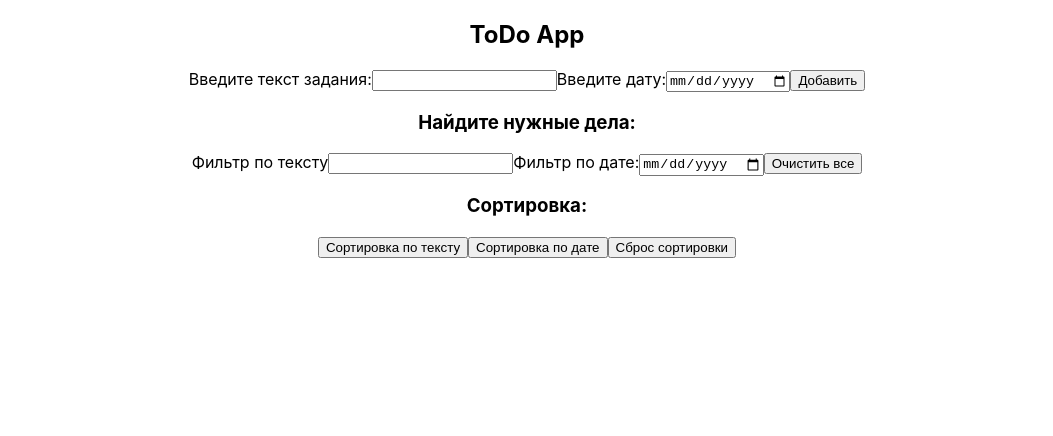
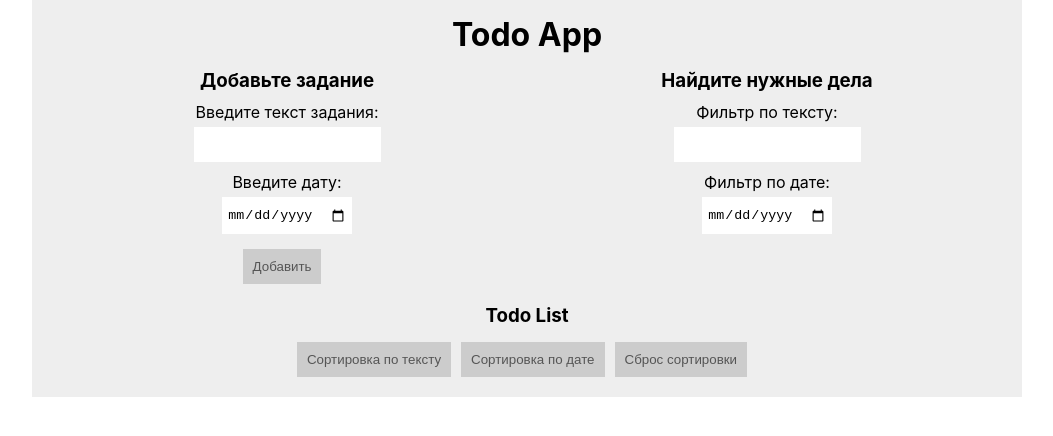
Before and after one commit to Nurai1/ReactTodoList, a React (Create React App) app: page / in a window 1280 px wide. Shown: the top 436 px of the page, without its empty margins (113-1166 px from the left). Built offline with nearby package versions, Linux system fonts and the light colour scheme.

Commit message:
added UI and resolved todos sorting problem

```diff
--- a/src/App.js
+++ b/src/App.js
@@ -4,14 +4,16 @@ import { Provider } from 'react-redux';
 import TodoInput from './TodoInput';
 import FilterInput from './FilterInput';
 import TodoList from './TodoList';
-import './styles/App.css';
 
 function App({ store }) {
   return (
     <Provider store={store}>
-      <div className="App">
-        <TodoInput />
-        <FilterInput />
+      <div className="app">
+        <h1>Todo App</h1>
+        <div className="clearfix">
+          <TodoInput />
+          <FilterInput />
+        </div>
         <TodoList />
       </div>
     </Provider>
--- a/src/FilterInput.js
+++ b/src/FilterInput.js
@@ -11,17 +11,17 @@ export const FilterInput = ({
 }) => {
 
   return (
-    <form action="">
-      <h3>Найдите нужные дела: </h3>
+    <form className="filterForm">
+      <h3>Найдите нужные дела</h3>
       <label htmlFor="">
-        Фильтр по тексту
+        Фильтр по тексту:
         <input onChange={(e)=>setVisibilityFilterFromText(e.target.value)} type="text"/>
       </label>
       <label htmlFor="">
         Фильтр по дате:
         <input onChange={(e)=>setVisibilityFilterFromDate(e.target.value)} type="date"/>
       </label>
-      <input value="Очистить все" type="button" onClick={clearVisibilityFilters}/>
+      {/* <input value="Очистить все" type="button" onClick={clearVisibilityFilters}/>*/}
     </form>
   )
 }
--- a/src/TodoInput.js
+++ b/src/TodoInput.js
@@ -28,15 +28,15 @@ export const TodoInput = ({
   }
 
   return (
-    <form className="todo__input" onSubmit={addTodo} >
-      <h2>ToDo App</h2>
-      <label htmlFor="">
+    <form className="addForm" onSubmit={addTodo} >
+      <h3>Добавьте задание</h3>
+      <label className="addForm__text" htmlFor="">
         Введите текст задания:
         <input className={(!todoCurrentValues.text && inputErrorState.value)?"error":""}
           onChange={(e)=>addCurrentText(e.target.value)} type="text"
         />
       </label>
-      <label htmlFor="">
+      <label className="addForm__date" htmlFor="">
         Введите дату:
         <input className={(!todoCurrentValues.date && inputErrorState.value)?"error":""}
           onChange={(e)=>addCurrentDate(e.target.value)} type="date"
--- a/src/TodoList.js
+++ b/src/TodoList.js
@@ -13,6 +13,7 @@ export const TodoList = ({
   deleteToDo
 }) => {
 
+  let currentTodos = [...todos];
   const initiliazeSortFunc = function(sortItem) {
     if (sortingDetails.fromTop){
       return function(a,b){
@@ -41,7 +42,7 @@ export const TodoList = ({
 
   return (
     <div>
-    <h3>Сортировка:</h3>
+    <h3>Todo List</h3>
       <input type="button" name="sortFunc"
         value="Сортировка по тексту"
         onClick={()=>{
@@ -62,12 +63,17 @@ export const TodoList = ({
       />
     <ul>
       {
-        todos.sort(initiliazeSortFunc(sortingDetails.item)).map((todo)=>{
+        currentTodos.sort(initiliazeSortFunc(sortingDetails.item)).map((todo)=>{
           let toDoId= todo.id;
           return (todo.text.includes(visibilityFilters.text) && todo.date.includes(visibilityFilters.date))?
             <li key={todo.id} >
-              <input type="checkbox" onClick={()=>{toggleCompleteState(toDoId)}} />
-              Текст: {todo.text.toString()} Дата: {todo.date.toString()}
+              <input type="checkbox"
+              onChange={()=>{toggleCompleteState(toDoId)}}
+              checked={todo.completed?"checked":""}
+            />
+              <span className={todo.completed?"task task_completed":"task"}>
+                Текст: {todo.text.toString()} Дата: {todo.date.toString()}
+              </span>
               <input onClick={()=>{deleteToDo(toDoId)}} type="button" value="Удалить" />
             </li>
             :null
--- a/src/styles/App.css
+++ /dev/null
@@ -1,3 +0,0 @@
-.App {
-  text-align: center;
-}
--- a/src/styles/index.css
+++ b/src/styles/index.css
@@ -1,16 +1,2 @@
-body {
-  margin: 0;
-  font-family: -apple-system, BlinkMacSystemFont, 'Segoe UI', 'Roboto', 'Oxygen',
-    'Ubuntu', 'Cantarell', 'Fira Sans', 'Droid Sans', 'Helvetica Neue',
-    sans-serif;
-  -webkit-font-smoothing: antialiased;
-  -moz-osx-font-smoothing: grayscale;
-}
-
-li{
-  list-style-type: none;
-}
-
-.error{
-  border: 1px solid red;
-}
+@import 'style.css';
+@import 'utilities.css';
--- /dev/null
+++ b/src/styles/style.css
@@ -0,0 +1,55 @@
+.app {
+  width: 960px;
+  margin: 0 auto;
+  background: #eee;
+  padding: 15px;
+  text-align: center;
+}
+
+h1{
+  text-align: center;
+}
+
+h3{
+  margin-bottom: 10px;
+}
+
+form{
+  margin: 15px 0;
+}
+
+.addForm{
+  float: left;
+  width: 50%;
+}
+
+.filterForm{
+  float: right;
+  width: 50%;
+}
+
+label{
+  display: block;
+  margin: 10px 0;
+}
+
+input[type="text"], input[type="date"]{
+  display: block;
+  padding: 10px 5px;
+  margin: 5px auto 0;
+}
+
+input[type="button"], input[type="submit"]{
+  background: #ccc;
+  color: #555;
+  margin: 5px 10px 5px 0;
+  padding: 10px;
+}
+
+input[type="button"]:hover, input[type="submit"]:hover{
+  background: #aaa;
+}
+
+.task{
+  padding: 0 10px;
+}
--- /dev/null
+++ b/src/styles/utilities.css
@@ -0,0 +1,33 @@
+*{
+  margin: 0;
+  border: 0;
+  padding: 0;
+  outline: 0;
+}
+
+body {
+  margin: 0;
+  font-family: -apple-system, BlinkMacSystemFont, 'Segoe UI', 'Roboto', 'Oxygen',
+    'Ubuntu', 'Cantarell', 'Fira Sans', 'Droid Sans', 'Helvetica Neue',
+    sans-serif;
+  -webkit-font-smoothing: antialiased;
+  -moz-osx-font-smoothing: grayscale;
+}
+
+li{
+  list-style-type: none;
+}
+
+.clearfix::after{
+  content:"";
+  clear: both;
+  display: table;
+}
+
+.error{
+  border: 1px solid red;
+}
+
+.task_completed{
+  text-decoration: line-through;
+}
```
